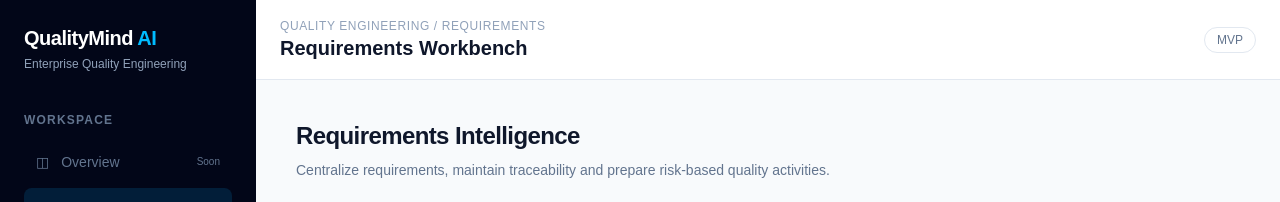
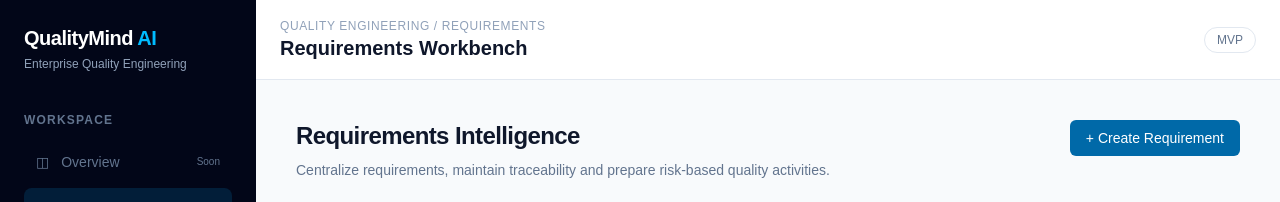
Before and after one commit to AstuceByMouna/qualitymind-ai, a Next.js app in the folder frontend/: page / in a window 1280 px wide. Shown: the top 202 px of the page. Built offline with nearby package versions, Linux system fonts and the light colour scheme; no server answers.

Commit message:
feat(frontend): link Requirements Workbench to create route [QA-82]

```diff
--- a/frontend/src/app/page.tsx
+++ b/frontend/src/app/page.tsx
@@ -1,4 +1,5 @@
 import { Suspense } from "react";
+import Link from "next/link";
 import { AppSidebar } from "@/components/layout/app-sidebar";
 import { RequirementsContent, RequirementsLoading } from "@/components/requirements/requirements-content";
 
@@ -22,6 +23,7 @@ export default function Home({ searchParams }: PageProps) {
             </span>
           </header>
           <div className="mx-auto max-w-7xl space-y-6 p-6 lg:p-10">
+            <div className="flex flex-wrap items-start justify-between gap-4">
               <div>
                 <h2 className="text-2xl font-semibold tracking-tight">
                   Requirements Intelligence
@@ -30,6 +32,14 @@ export default function Home({ searchParams }: PageProps) {
                   Centralize requirements, maintain traceability and prepare
                   risk-based quality activities.
                 </p>
+              </div>
+              <Link
+                href="/requirements/new"
+                data-testid="requirement-create-link"
+                className="inline-flex items-center rounded-md bg-sky-700 px-4 py-2 text-sm font-medium text-white hover:bg-sky-800 focus-visible:outline-2 focus-visible:outline-offset-2 focus-visible:outline-sky-600"
+              >
+                + Create Requirement
+              </Link>
             </div>
             <Suspense fallback={<RequirementsLoading />}>
               <RequirementsContent searchParams={searchParams} />
```
Lines whose indentation alone changed are shown as unchanged.
